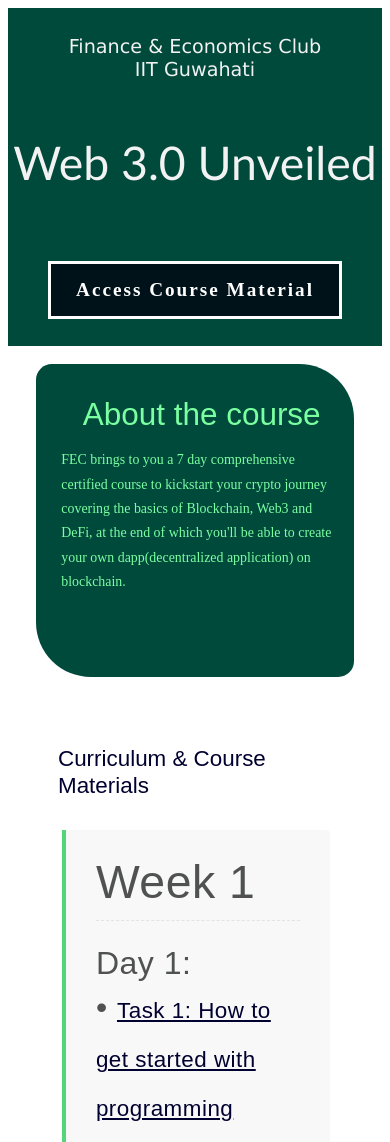
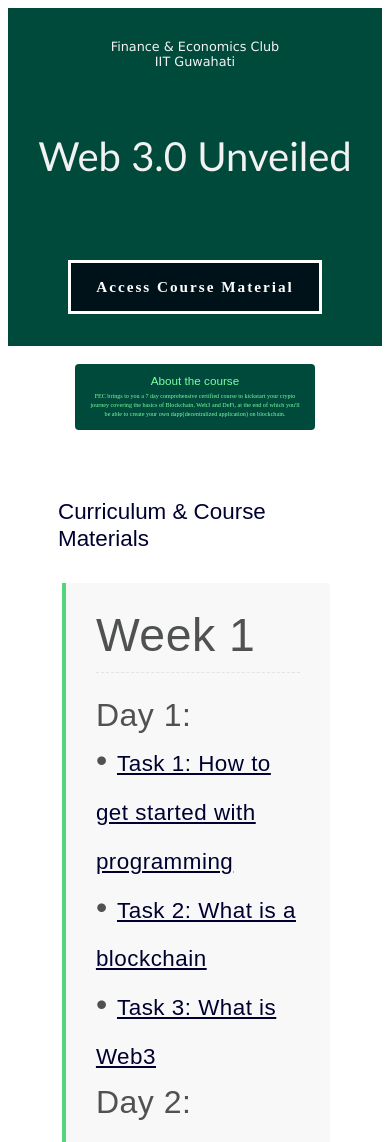
Before and after one commit to finnecoiitg/Web-3.0-Unveiled, a plain HTML site: page index.html in a window 390 px wide. Shown: the top 1142 px of the page. Drawn offline with Linux system fonts and the light colour scheme.

Commit message:
Update style.css

```diff
--- a/style.css
+++ b/style.css
@@ -25,7 +25,7 @@
     font-family: 'Lucida Sans', 'Lucida Sans Regular', 'Lucida Grande', 'Lucida Sans Unicode', Geneva, Verdana, sans-serif;
 }
 .crs-name{
-    font-size: 3.2rem;
+    font-size: 5rem;
     font-family: 'Gill Sans', 'Gill Sans MT', Calibri, 'Trebuchet MS', sans-serif;
 }
 .crs{
@@ -77,11 +77,11 @@
     font-weight: 300;
     align-items: center;
     position: relative;
-    height: 80.3vw;
-    width: 81.38vw;
-    border-radius: 4.06vw 14.01vw;
+    /* height: 35.3vw; */
+    width: 61.38vw;
+    border-radius: 1vw 1vw;
     background-color: #004A3C;
-    padding: 8.2vw 3vw 11vw 6.41vw;
+    padding: 3vw 3vw 3vw 3vw;
     display: flex !important;
     flex-direction: column !important;
     color: #7AFFA1;
@@ -95,16 +95,16 @@
     border: 0;
     font: inherit;
     vertical-align: baseline;
-    line-height: 1.2;
+    line-height: 0.8;
     font-family: 'Outfit', sans-serif;
     display: inline-block;
     font-weight: normal;
-    font-size: 8.07vw;
+    font-size: 3vw;
     margin: 0vw;
-    margin-bottom: 5%;
+    margin-bottom: 3%;
 }
 .abt-t-crs ul{
-    text-align: left;
+    text-align: center;
     color: #7AFFA1;
     box-sizing: border-box;
     margin: 0;
@@ -114,14 +114,15 @@
     vertical-align: baseline;
     list-style: none;
     margin-top: 0;
-    margin-bottom: 1rem;
-    line-height: 6.28vw;
+    /* margin-bottom: 2%; */
+    line-height: 2.28vw;
     display: flex;
     gap: 1.43vw;
     list-style-type: none;
-    font-size: 3.57vw;
+    font-size: 1.57vw;
     padding-left: 0;
     flex-wrap: wrap;
+    font-weight: 100;
 }
 .main-page{
     color: #212529;
@@ -233,7 +234,7 @@
     margin-bottom: 8px;
 }
 .day{
-    color: rgba(37, 40, 39, 0.8);
+    color: #004A3C;
     letter-spacing: 0.5px;
     list-style: none;
     box-sizing: border-box;
@@ -286,6 +287,9 @@
     text-decoration: underline;
 }
  @media screen and (max-width: 768px) {
+    .fec{
+        font-size: 0.8rem;
+    }
     .page{
         width: 100%;
     }
@@ -293,5 +297,11 @@
         font-size: 2.9rem;
     }
     .crs-name{
-        font-size: 2.9rem;
+        font-size: 2.5rem;
+    }
+    .crs{
+        width: fit-content;
+        font-size: 1.8vh;
+    }
+
  }
```
